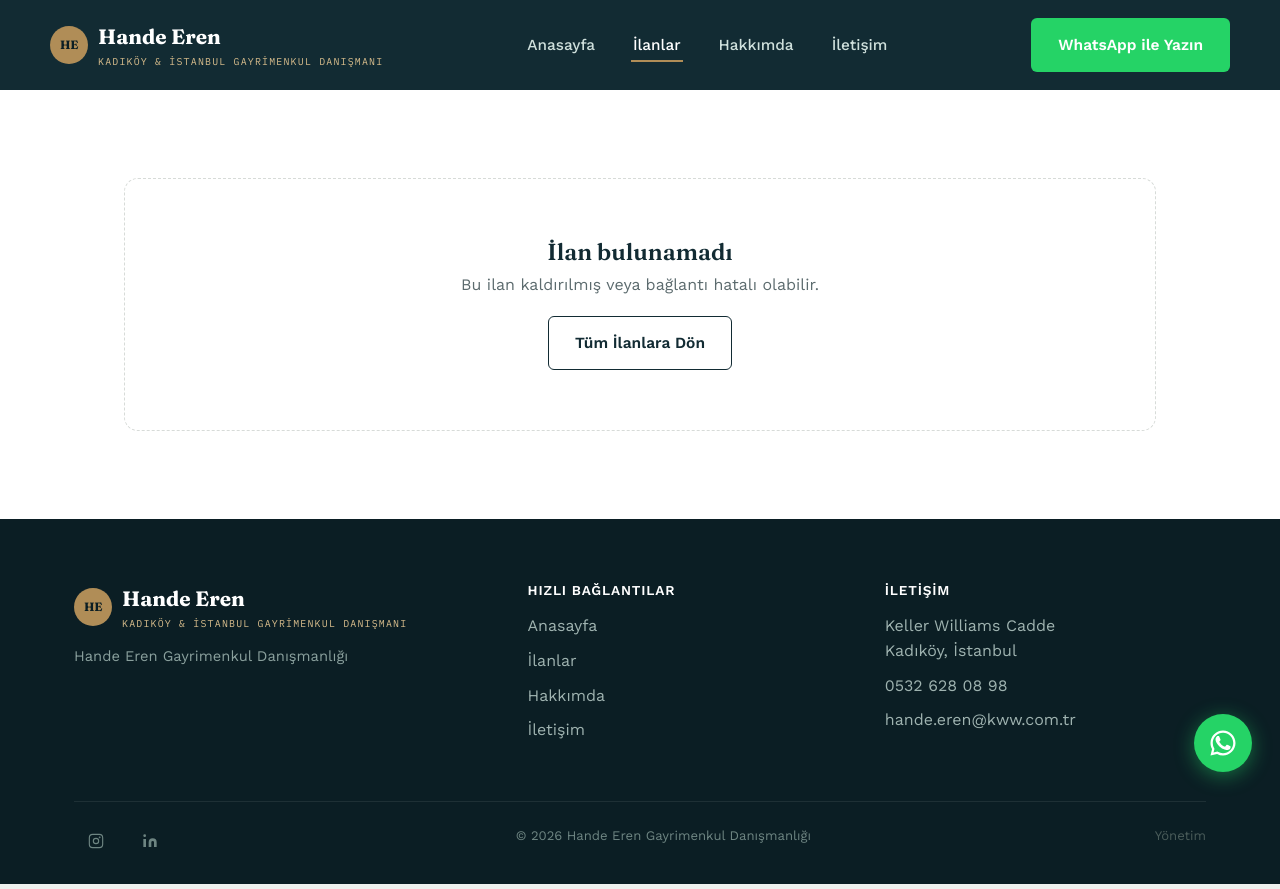
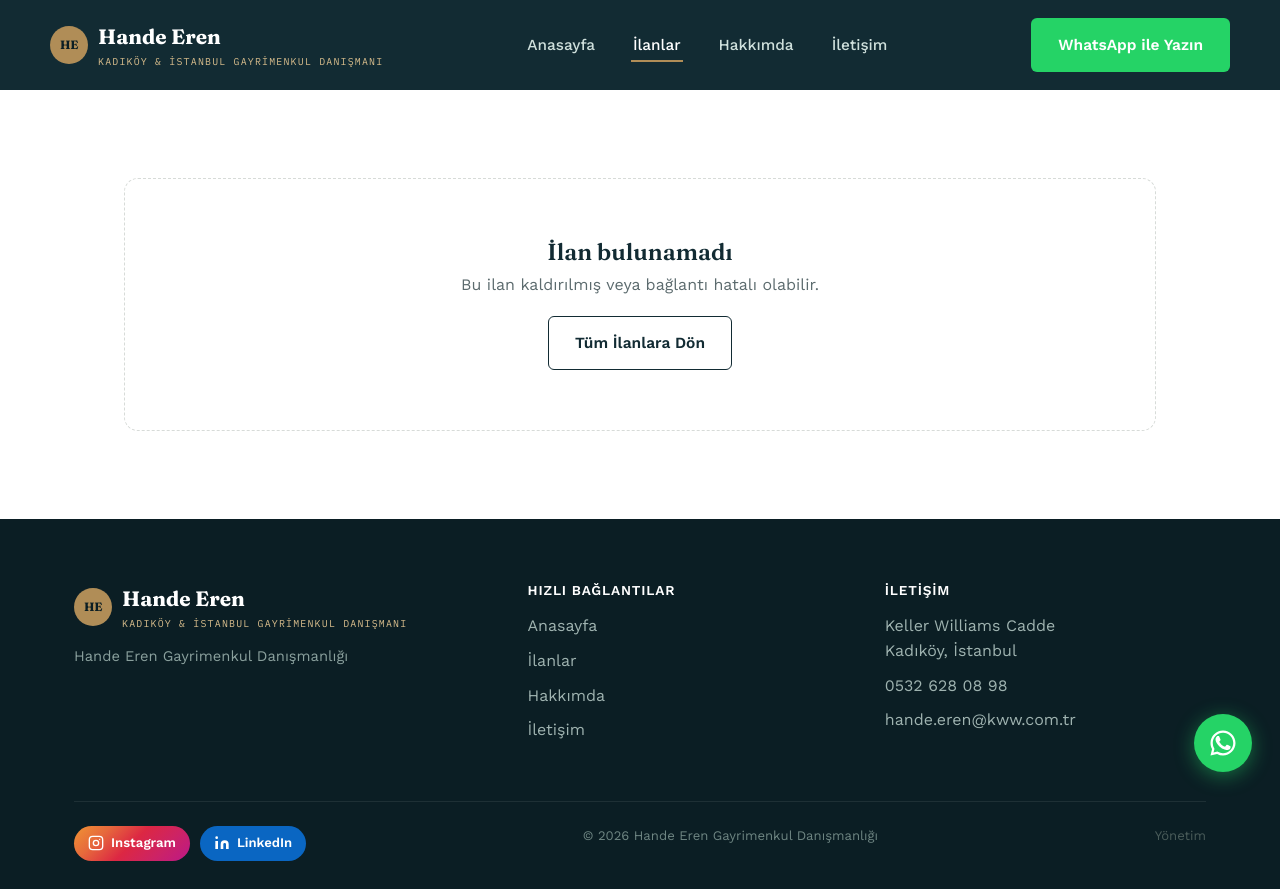
Before and after one commit to myWpilot/Hande-EREN-Emlak, a plain HTML site: page ilan-detay.html in a window 1280 px wide. Drawn offline with nearby package versions, Linux system fonts and the light colour scheme; no server answers.

Commit message:
Update ilan-detay.html

```diff
--- a/ilan-detay.html
+++ b/ilan-detay.html
@@ -90,18 +90,20 @@
         <h4>İletişim</h4>
         <ul class="footer-links">
           <li data-brand-text="addressLines">Kadıköy, İstanbul</li>
-          <li><a data-brand-href="tel" href="#"><span data-brand-text="phoneDisplay">0212 000 00 00</span></a></li>
-          <li><a data-brand-href="mail" href="#"><span data-brand-text="email">info@kiyigayrimenkul.com.tr</span></a></li>
+          <li><a data-brand-href="tel" href="#"><span data-brand-text="phoneDisplay">0532 628 08 98</span></a></li>
+          <li><a data-brand-href="mail" href="#"><span data-brand-text="email">hande.eren@kww.com.tr</span></a></li>
         </ul>
       </div>
     </div>
     <div class="footer-bottom">
       <div class="footer-social">
-        <a href="#" id="social-instagram" aria-label="Instagram" target="_blank" rel="noopener">
-          <svg viewBox="0 0 24 24" width="20" height="20" fill="none" stroke="currentColor" stroke-width="1.7" stroke-linecap="round" stroke-linejoin="round"><rect x="2" y="2" width="20" height="20" rx="5"/><circle cx="12" cy="12" r="4"/><circle cx="17.5" cy="6.5" r="0.5" fill="currentColor"/></svg>
+        <a class="s-instagram" href="https://www.instagram.com/kwhande.theoneteam" target="_blank" rel="noopener" aria-label="Instagram">
+          <svg viewBox="0 0 24 24" fill="none" stroke="currentColor" stroke-width="2" stroke-linecap="round" stroke-linejoin="round"><rect x="2" y="2" width="20" height="20" rx="5"/><circle cx="12" cy="12" r="4"/><circle cx="17.5" cy="6.5" r="1" fill="currentColor" stroke="none"/></svg>
+          Instagram
         </a>
-        <a href="#" id="social-linkedin" aria-label="LinkedIn" target="_blank" rel="noopener">
-          <svg viewBox="0 0 24 24" width="20" height="20" fill="currentColor"><path d="M16 8a6 6 0 016 6v7h-4v-7a2 2 0 00-2-2 2 2 0 00-2 2v7h-4v-7a6 6 0 016-6zM2 9h4v12H2z"/><circle cx="4" cy="4" r="2"/></svg>
+        <a class="s-linkedin" href="https://www.linkedin.com/in/hande-eren-1090863b/" target="_blank" rel="noopener" aria-label="LinkedIn">
+          <svg viewBox="0 0 24 24" fill="currentColor"><path d="M16 8a6 6 0 016 6v7h-4v-7a2 2 0 00-2-2 2 2 0 00-2 2v7h-4v-7a6 6 0 016-6zM2 9h4v12H2z"/><circle cx="4" cy="4" r="2"/></svg>
+          LinkedIn
         </a>
       </div>
       <span>© <span id="year">2026</span> <span data-brand-text="fullName">Hande Eren Gayrimenkul Danışmanlığı</span></span>
```
